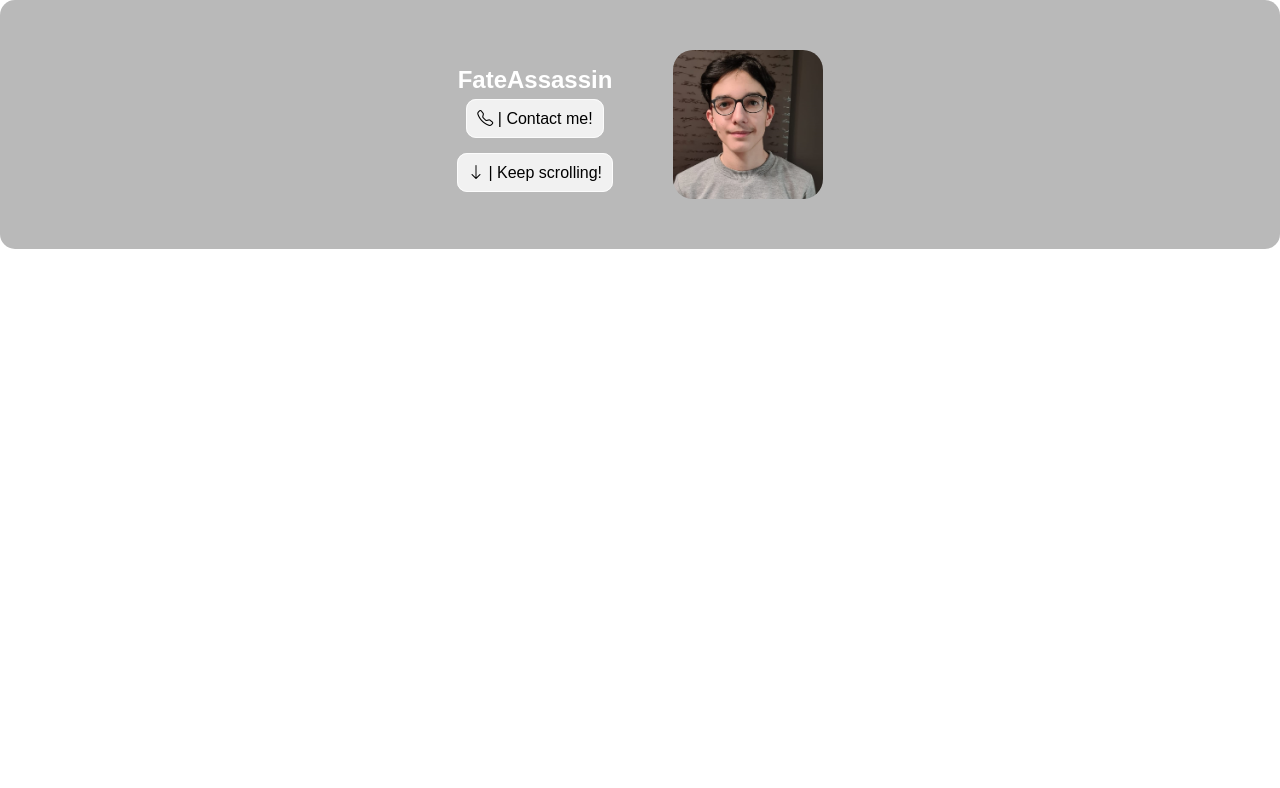
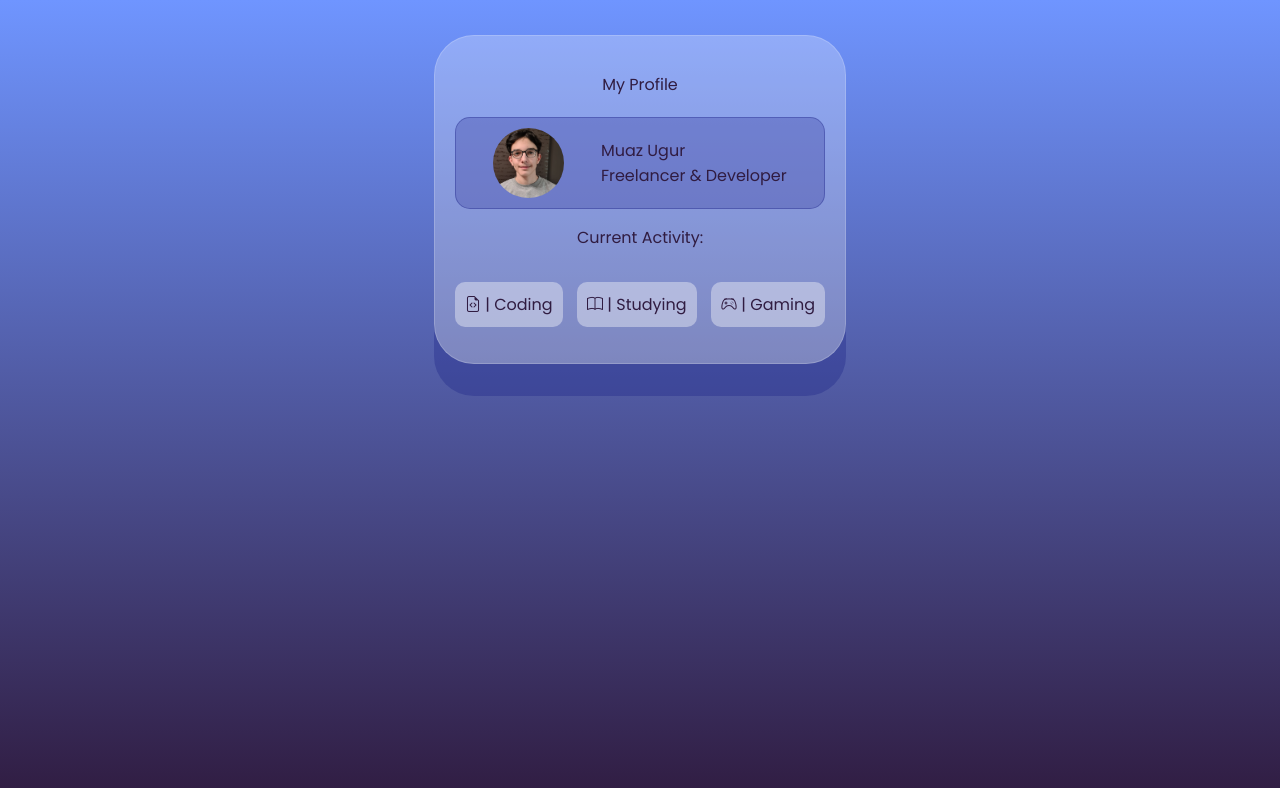
Before and after one commit to FateAssassin/fateassassin.github.io-archive-, a plain HTML site: page index.html in a window 1280 px wide. Drawn offline with nearby package versions, Linux system fonts and the light colour scheme.

Commit message:
Add files via upload
Really big and good changes

```diff
--- a/index.html
+++ b/index.html
@@ -1,36 +1,38 @@
-<!DOCTYPE html>
-<html lang="en">
+<html>
   <head>
-    <meta charset="UTF-8">
-    <meta name="viewport" content="width=device-width, initial-scale=1.0">
-    <title>Muaz' Blog</title>
-    <link rel="stylesheet" href="styles/index.css">
+    <title>Profile Card</title>
+    <link rel="stylesheet" href="styles/index.css" />
+    <link
+      href="https://fonts.googleapis.com/css2?family=Poppins:ital,wght@0,100;0,200;0,300;0,400;0,500;0,600;0,700;0,800;0,900;1,100;1,200;1,400;1,500;1,600;1,700;1,800;1,900&display=swap"
+      rel="stylesheet"
+    />
     <link rel="stylesheet" href="https://cdn.jsdelivr.net/npm/bootstrap-icons@1.10.5/font/bootstrap-icons.css">
-
   </head>
   <body>
 
+    <div class="card">
+      <p class="center">My Profile</p>
 
-    <div id="fixed-nav">
-        <h3>Navigation</h3>
-        <a href="#About">About</a><br><br><br>
-        <a href="#Projects">Projects</a><br><br><br>
-        <a href="#Contact">Contact</a>
+      <div class="userInfo alignItems">
+
+        <img height="70" src="assets/muaz.jpeg" class="userAvatar" />
+        <div class="userDetails">
+          <span>Muaz Ugur</span><br>
+          <span>Freelancer & Developer</span>
         </div>
 
+      </div>
+      <div>
+        <p class="center">Current Activity:</p>
 
-    <div class="content">
-
-        <div id="sub-content">
-            <h1>FateAssassin</h1>
-            <a href="#Contact"><span><i class="bi bi-telephone"></i></span> | Contact me!</a><br><br><br>
-            <a href="#"><span><i class="bi bi-arrow-down"></i></span> | Keep scrolling! </a>
-        </div>
-        <img src="./assets/muaz.jpeg" width="150px">
+        <div class="alignItems activities">
+          <p><span><i class="bi bi-file-earmark-code"></i></span> | Coding</p>
+          <p><span><i class="bi bi-book"></i></span> | Studying</p>
+          <p><span><i class="bi bi-controller"></i></span> | Gaming</p>
         </div>
 
+      </div>
+
+    </div>
   </body>
-
-<script src="scripts/index.js"></script>
-
 </html>
--- a/styles/index.css
+++ b/styles/index.css
@@ -1,93 +1,70 @@
-*{
-    box-sizing: border-box;
+:root {
+  --color-one: #1c0b2b;
+  --color-two: #301c41;
+  --color-three: #413b6b;
+  --color-four: #5c65c0;
+  --color-five: #6f95ff;
 }
 
-html{
-    scroll-behavior: smooth;
+body {
+  padding: 20px;
+  margin-top: 15px;
+  display: flex;
+  justify-content: center;
+  background-color: #d9afd9;
+  color: var(--color-two);
+  font-family: "Poppins", sans-serif;
+  background-image: linear-gradient(
+    0deg,
+    var(--color-two) 0%,
+    var(--color-five) 100%
+  );
 }
 
-body{
-    margin: 0;
-    font-family:Arial, Helvetica, sans-serif;
+
+.alignItems {
+  display: flex;
+  flex-direction: row;
+  justify-content: space-between;
+  align-items: center;
+}
+.center{
+  text-align: center;
 }
 
-#fixed-nav{
-    display: none;
-    z-index: 1;
-
-    position: fixed;
-    background-color: rgba(0, 0, 0, 0.85);
-    border-top-right-radius: 30px;
-    border-bottom-left-radius: 30px;
-    margin-left: 20px;
-    margin-top: 12%;
-
-    padding: 20px 20px;
-    padding-top: 00px;
-
-    animation-name: fade-in;
-    animation-duration: 0.2s;
-    animation-fill-mode: forwards;
-}
-#fixed-nav h3{
-    color: white;
-}
-#fixed-nav a{
-    margin-right: 20px;
-    text-decoration: none;
-    padding: 10px 10px;
-    border: 1px solid rgb(207, 207, 207);
-    border-radius: 10px;
-    border-top-left-radius: 30px;
-    border-bottom-right-radius: 30px;
-    transition: 0.2s linear;
-
-    color: black;
-    background-color: rgb(207, 207, 207);
-}
-#fixed-nav a:hover{
-    border-top-left-radius: 10px;
-    border-bottom-right-radius: 10px;
-
+.card {
+  height: fit-content;
+  width: 370px;
+  padding: 20px;
+  border-radius: 40px;
+  background: rgba(255, 255, 255, 0.25);
+  box-shadow: 0px 32px 0 rgba(31, 38, 135, 0.37);
+  backdrop-filter: blur (4px);
+  -webkit-backdrop-filter: blur(4px);
+  border: 1px solid rgba(255, 255, 255, 0.18);
+  position: relative;
+  z-index: 5;
 }
 
-/* Nav End */
-
-.content {
-    background-color: rgba(116, 116, 116, 0.5);
-    border-radius: 15px;
-    padding: 50px;
-    color: rgb(255, 255, 255);
-
-    text-align: center;
-    display: flex;
-    justify-content: center;
-    margin: auto;
-}
-.content img{
-    margin-left: 60px;
-    border-radius: 20px;
+.header{
+  text-align: center;
 }
 
-.content h1 {
-    font-size: 24px;
+.userInfo {
+  background-color: rgba(65, 71, 167, 0.37);
+  border: 1px solid rgba(31, 38, 135, 0.37);
+  border-radius: 15px;
+  padding: 10px 0px;
+
+  margin-top: 20px;
+  justify-content: space-evenly;
+}
+.userAvatar{
+  border-radius: 50%;
 }
 
-.content p {
-    font-size: 16px;
+.activities p{
+  background-color: rgb(251, 251, 251, 0.4);
+  border-radius: 10px;
+  padding: 10px 10px;
 }
-
-#sub-content a{
-    padding: 10px;
-    border: 1px solid rgba(255, 255, 255, 0.8);
-    background-color: rgba(255, 255, 255, 0.8);
-    border-radius: 10px;
-
-    text-decoration: none;
-    color: black;
-}
-
-.split{
-    background-color: rgb(115, 115, 115);
-    height: 50px;
-}
```
Also changed, not shown: scripts/index.js (line endings or trailing spaces). Lines whose indentation alone changed are shown as unchanged.
